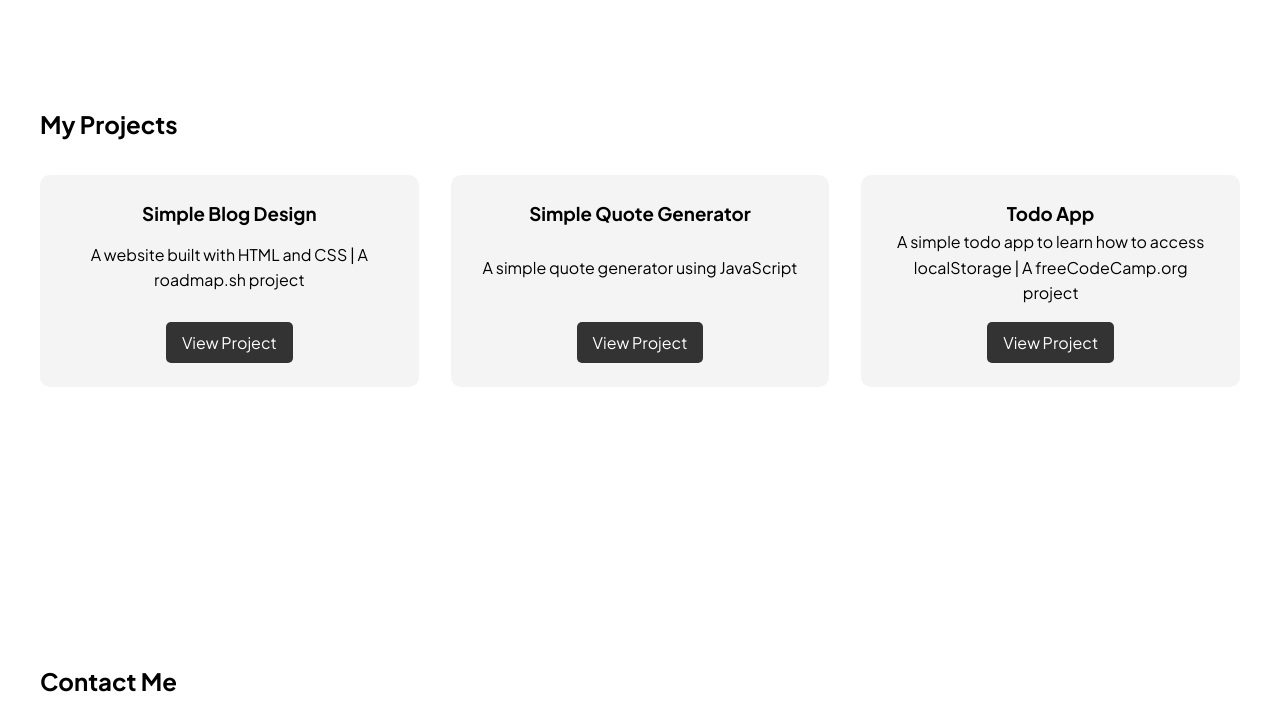
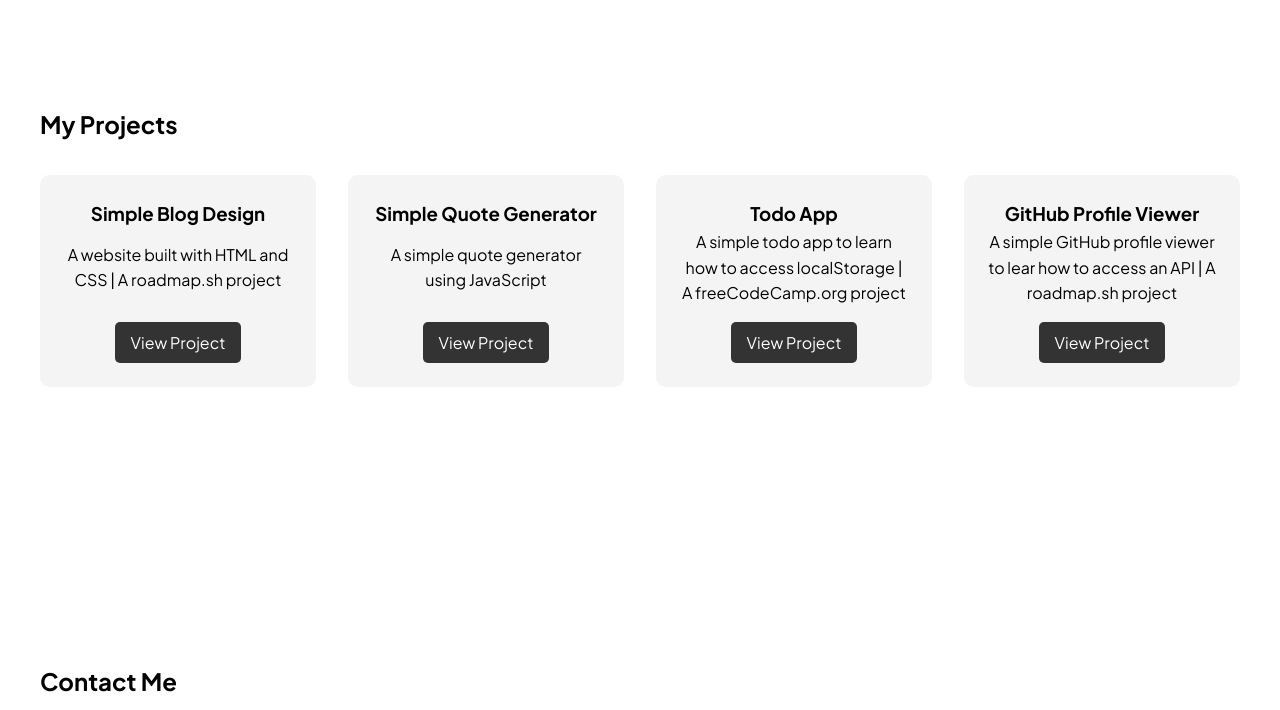
Before and after one commit to rayarama/rayarama.github.io, a plain HTML site: page index.html in a window 1280 px wide. Shown: the part 1754-2464 px from the top of the page. Drawn offline with Linux system fonts and the light colour scheme.

Commit message:
add the fourth project

```diff
--- a/index.html
+++ b/index.html
@@ -83,6 +83,19 @@
               >View Project</a
             >
           </div>
+          <div class="project-card">
+            <h3>GitHub Profile Viewer</h3>
+            <p>
+              A simple GitHub profile viewer to lear how to access an API | A
+              roadmap.sh project
+            </p>
+            <a
+              href="https://rayarama.github.io/github-profile-viewer"
+              class="btn"
+              target="_blank"
+              >View Project</a
+            >
+          </div>
         </div>
       </div>
     </section>
```
